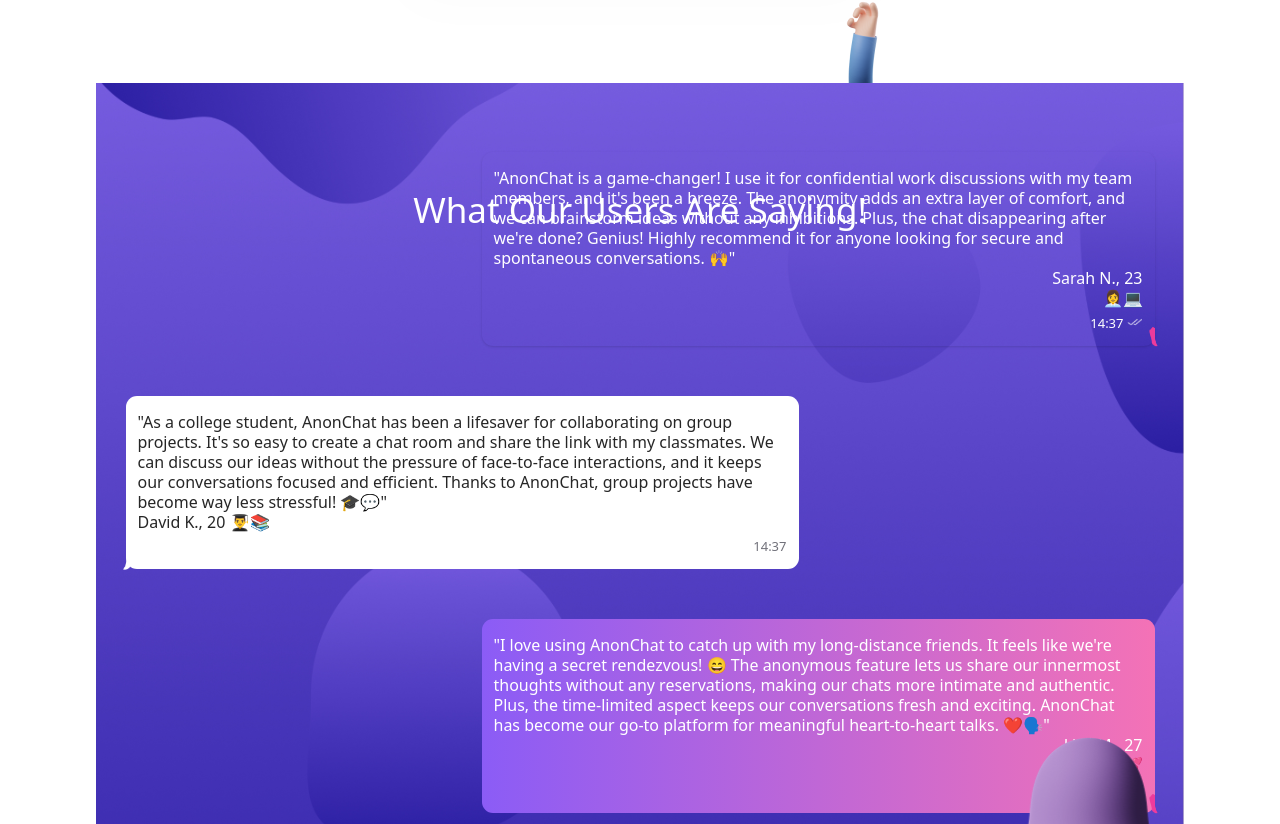
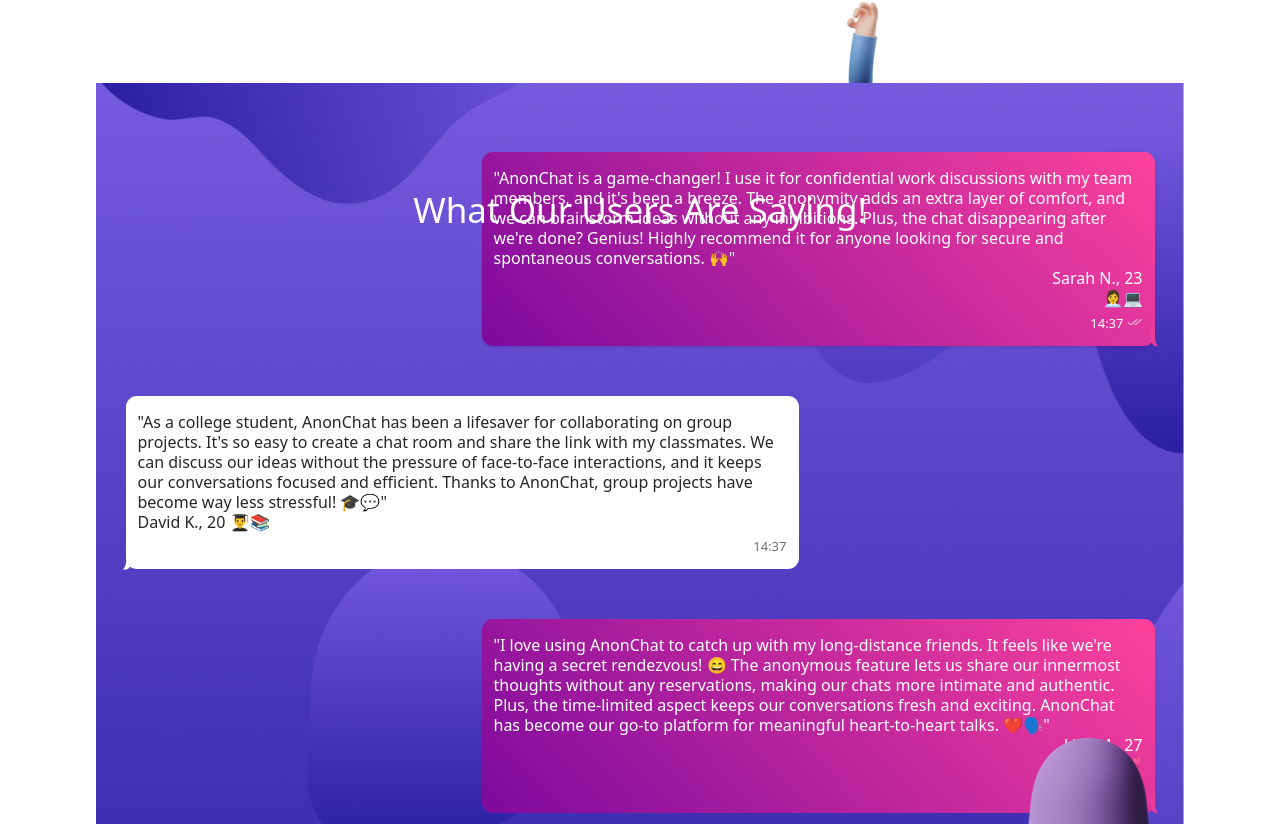
Before and after one commit to world-wide-techies/annon_chat, a Next.js app: page / in a window 1280 px wide. Shown: the part 1416-2240 px from the top of the page. Built offline with nearby package versions, Linux system fonts and the light colour scheme.

Commit message:
Wednesday, August 9, 2023 at 2:11 PM West Africa Standard Time

```diff
--- a/app/components/testimonials_comp.js
+++ b/app/components/testimonials_comp.js
@@ -5,14 +5,12 @@ import CHECKER from "@/public/assets/images/checker.png";
 import CONTAINER from "@/public/assets/images/container.png";
 import CONTAINER1 from "@/public/assets/images/container1.png";
 
-
-
 function Testimonials() {
   return (
     <>
       <div className="w-full h-[1078px] relative bg-hero-bg bg-contain ">
         <div className="w-[1029px] flex flex-col h-screen space-y-[50px] justify-center mx-auto">
-          <div className=" w-[673px] shadow relative px-3 py-4 self-end bg-gradient-to-r  from-fuchsia-800 to-pink-500 rounded-[11px] ">
+          <div className=" w-[673px] shadow relative px-3 py-4 self-end bg-custom-gradient rounded-[11px] ">
             <div className="w-[11px] h-5 right-[-5px] bottom-[-1px] absolute">
               <Image src={CONTAINER1} alt="" className="w-[11px] h-[20px]  " />
             </div>
@@ -40,12 +38,11 @@ function Testimonials() {
                   alt=""
                   className="w-4 h-[9.50px] left-[-0.22px] top-[1.74px] absolute"
                 />
-
               </div>
             </div>
           </div>
 
-          <div className="w-[673px] relative self-start  px-3 py-4 bg-white rounded-[11px]">
+          <div className="w-[673px] relative self-start  px-3 py-4  bg-white rounded-[11px]">
             <div className="w-[11px] h-5 left-[-3px] bottom-[-1px] absolute">
               <Image src={CONTAINER} alt="" className="w-[11px] h-[20px]  " />
             </div>
@@ -70,11 +67,7 @@ function Testimonials() {
             </div>
           </div>
 
-          <div className="w-[673px] relative self-end px-3 py-4 bg-custom-gradient  rounded-[11px] "
-          // style={{
-          //   background: 'linear-gradient(to right, #F472B6, #8B5CF6)',
-          // }}
-          >
+          <div className="w-[673px] relative self-end px-3 py-4 bg-custom-gradient  rounded-[11px] ">
             <div className="w-[11px] h-5 right-[-5px] bottom-[-1px] absolute">
               <Image src={CONTAINER1} alt="" className="w-[11px] h-[20px]  " />
             </div>
--- a/app/globals.css
+++ b/app/globals.css
@@ -6,7 +6,9 @@
 @tailwind components;
 @tailwind utilities;
 
- @layer utilities {
+
+
+@layer utilities {
   .hero-bottom {
     border-bottom-left-radius: 50% 15%;
     border-bottom-right-radius: 50% 15%;
@@ -24,7 +26,6 @@
     flex-shrink: 0;
   }
   .bg-custom-gradient {
-  background: linear-gradient(to right, #8B5CF6, #F472B6);
+    background: linear-gradient(47deg, #7F0B9E 2.23%, #FD429C 100%)
+  }
 }
-
-}
```
